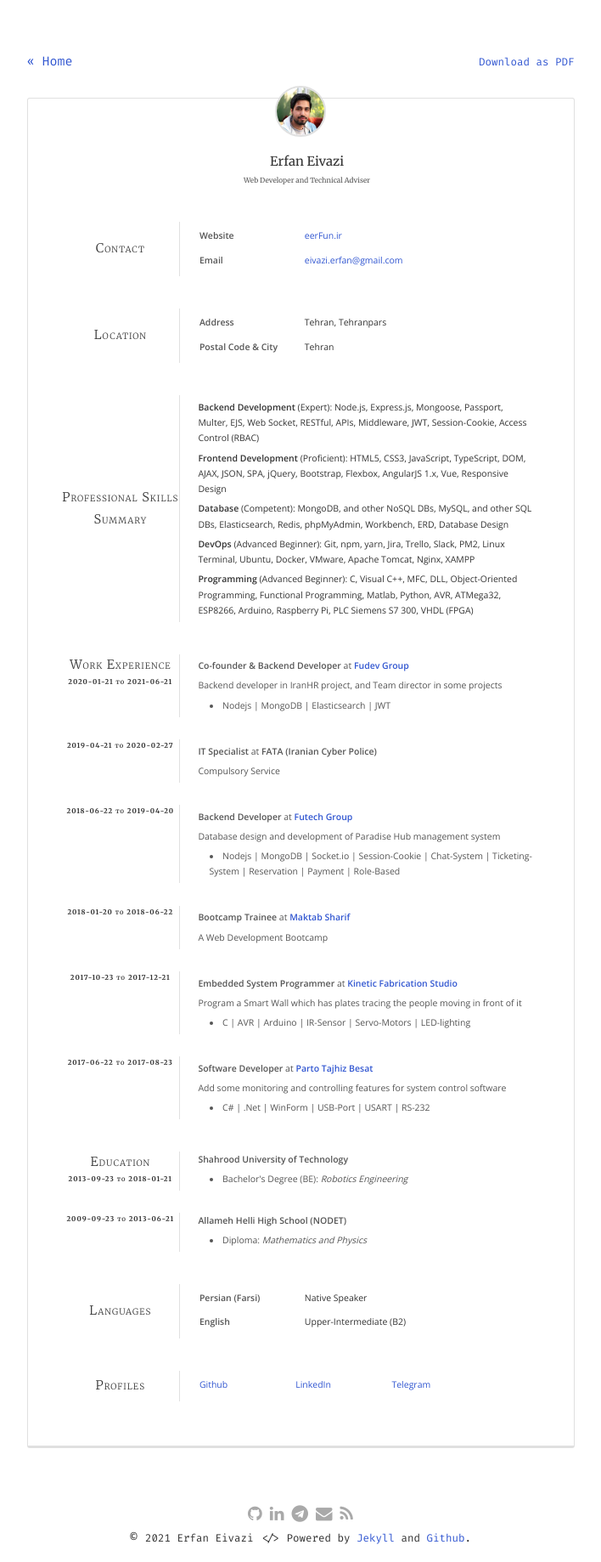
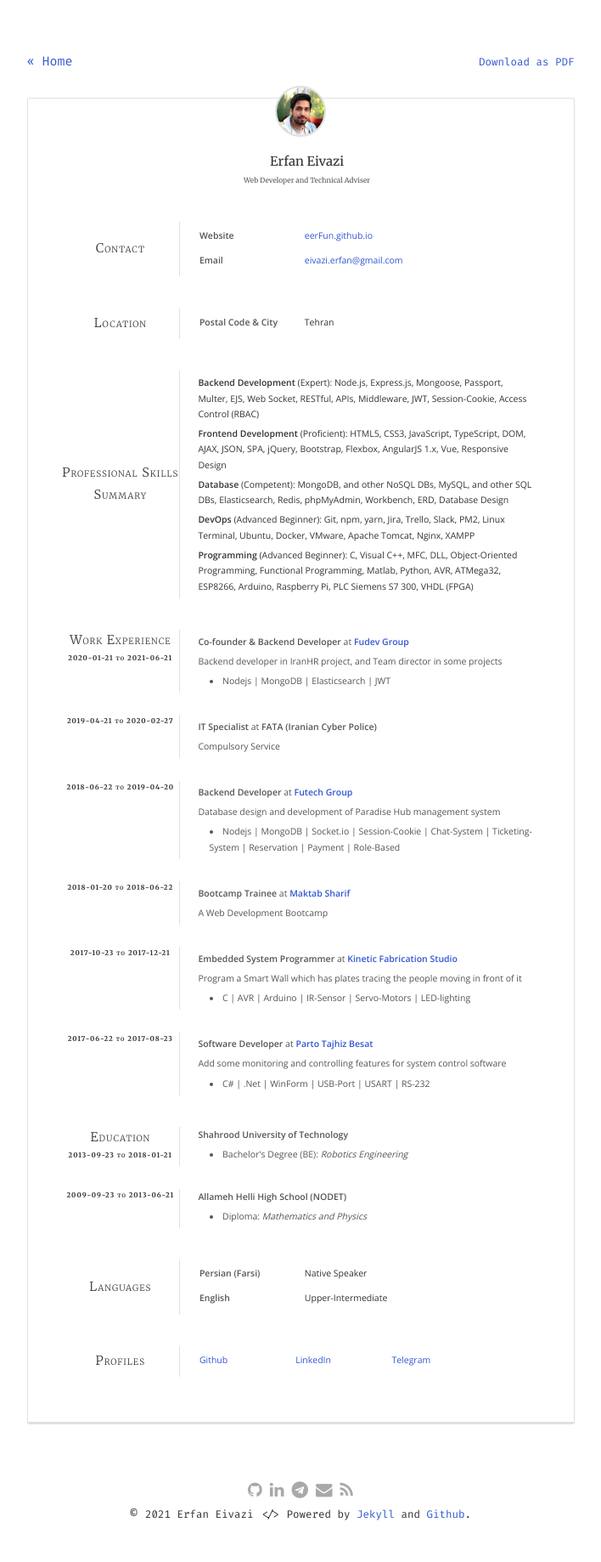
Before and after one commit to eerFun/eerFun.github.io, a Jekyll site: the page built from resume.html, in a window 1280 px wide. Shown: the whole page at 85% size, without its empty margins (286-994 px from the left). Built offline with Jekyll 4.4.1, drawn with Linux system fonts in a browser that asks for light colours; after the commit the page ends 1809 px from its top, so only the background shows below that.

Commit message:
chore: update resume + add '/blog' to post urls

```diff
--- a/_config.yml
+++ b/_config.yml
@@ -54,7 +54,7 @@
     permalink: /:name
   posts:
     output: true
-    permalink: /:year/:month/:day/:slug
+    permalink: blog/:year/:month/:day/:slug
 
 defaults:
   -
--- a/_sass/_main.scss
+++ b/_sass/_main.scss
@@ -272,6 +272,7 @@
   margin-right: 2rem;
   transition: all 0.5s linear;
   vertical-align: middle;
+  border: 1px solid;
 }
 
 #markdown-toc {
--- a/resume.html
+++ b/resume.html
@@ -486,7 +486,7 @@
               <div class="content-text">
                   <ul>
                     <li>Website</li>
-                    <li><a href="https://eerFun.ir">eerFun.ir</a></li>
+                    <li><a href="https://eerFun.github.io">eerFun.github.io</a></li>
                   </ul>
                   <ul>
                     <li>Email</li>
@@ -502,10 +502,6 @@
                     Location
                   </div>
                   <div class="content-text">
-                      <ul>
-                        <li>Address</li>
-                        <li>Tehran, Tehranpars</li>
-                      </ul>
                         <ul>
                           <li>Postal Code & City</li>
                           <li>  Tehran</li>
@@ -704,7 +700,7 @@
                     </ul>
                     <ul>
                         <li>English</li>
-                        <li>Upper-Intermediate (B2)</li>
+                        <li>Upper-Intermediate</li>
                     </ul>
                 </div>
               </div>
--- a/resume.json
+++ b/resume.json
@@ -9,10 +9,10 @@
     "picture": "/me-small.jpg",
     "email": "eivazi.erfan@gmail.com",
     "phone": "",
-    "website": "eerFun.ir",
+    "website": "eerFun.github.io",
     "summary": "A full-stack developer experienced in Nodejs, Express.js, MongoDB, and ES6+",
     "location": {
-      "address": "Tehran, Tehranpars",
+      "address": "",
       "postalCode": " ",
       "city": "Tehran",
       "countryCode": "IR"
@@ -219,7 +219,7 @@
     },
     {
       "language": "English",
-      "fluency": "Upper-Intermediate (B2)"
+      "fluency": "Upper-Intermediate"
     }
   ],
   "interests": [],
```
Also changed, not shown: 1 other file.
